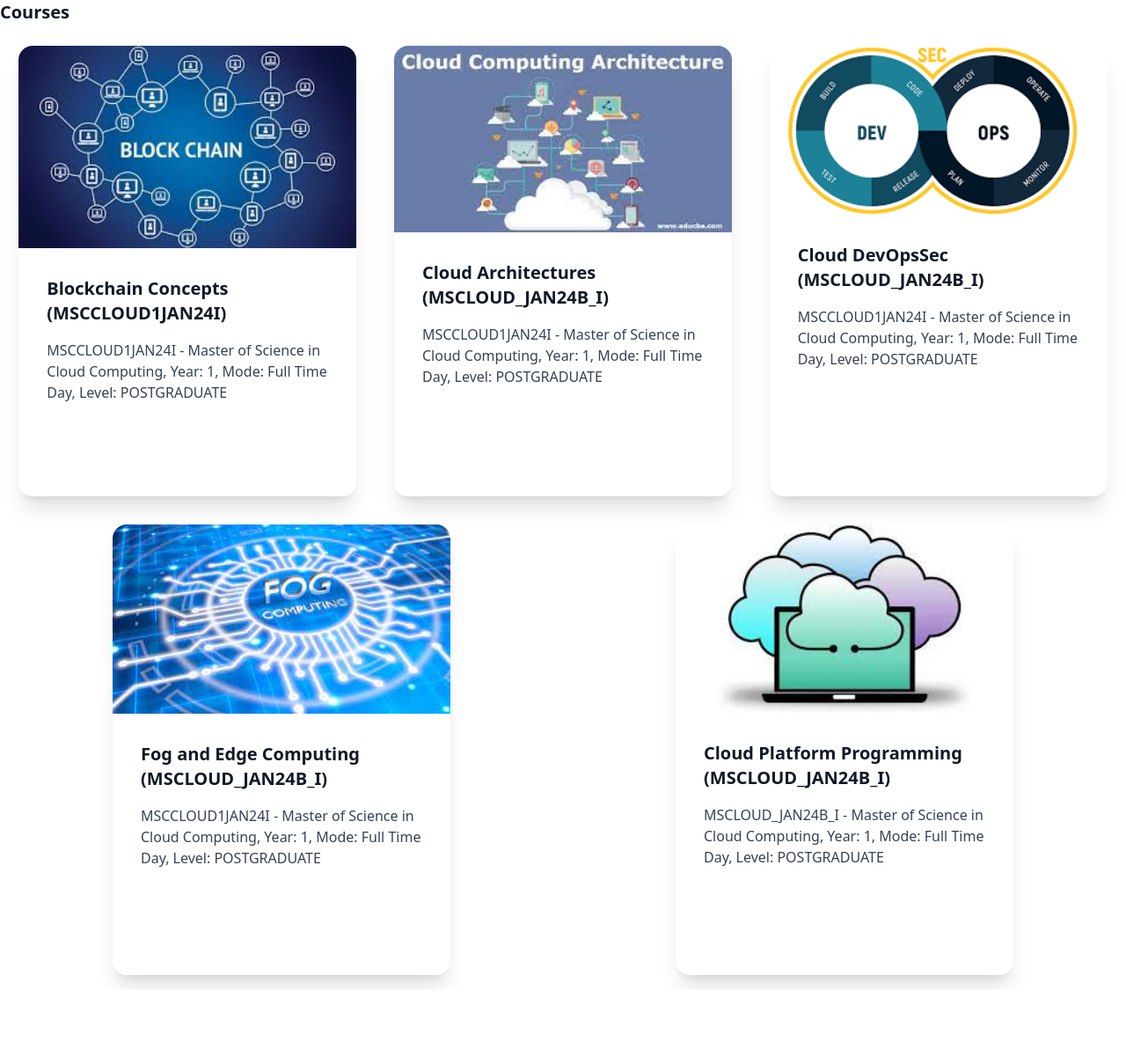
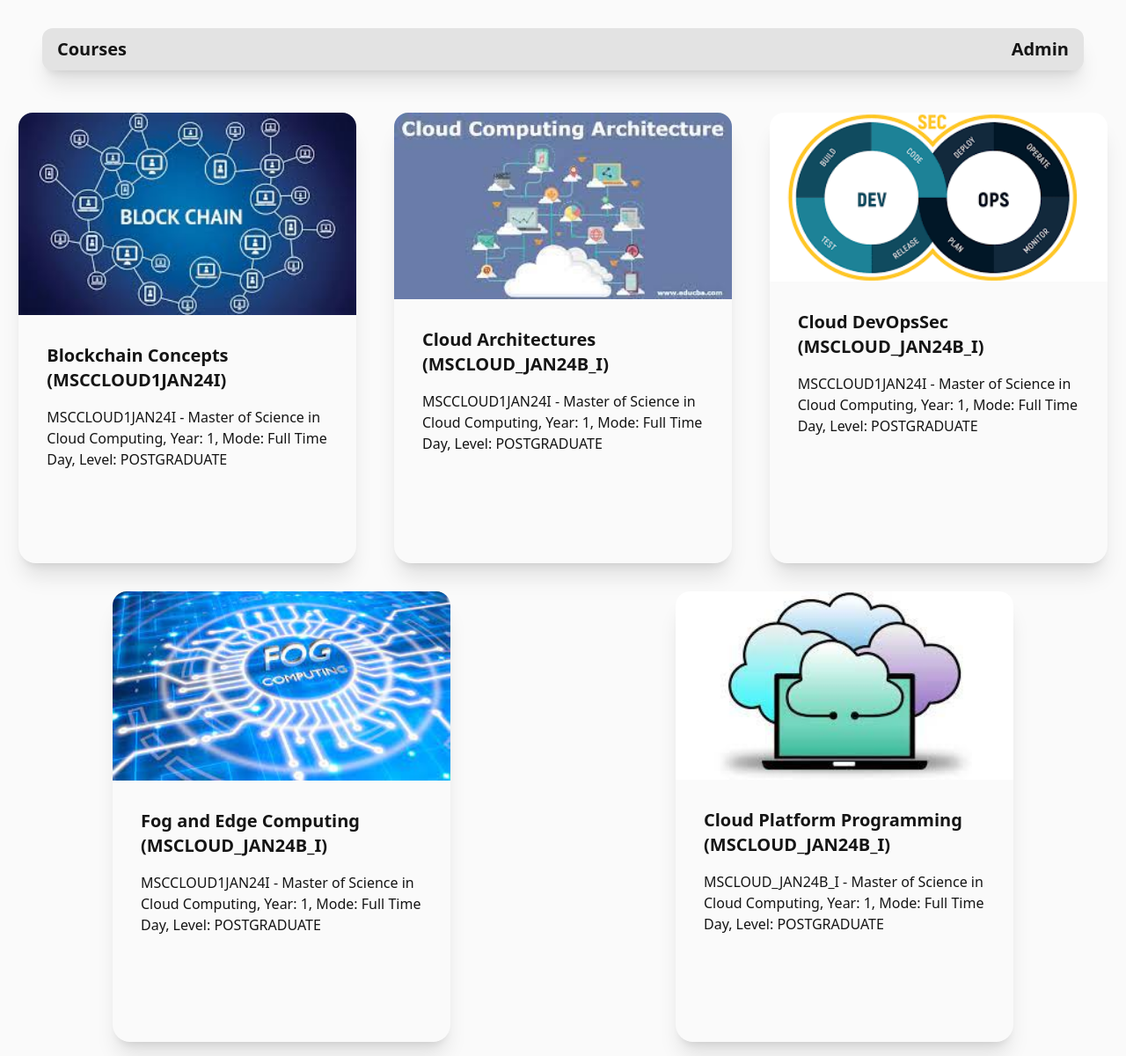
Before and after one commit to Utkarsh-NCI/x22229698-devops, a Django app: page / in a window 1280 px wide. Shown: the whole page at 88% size. Before the commit the page ends 1123 px from the top, so only its background shows below. Run offline with Django 4.2, Linux system fonts and the light colour scheme; data comes from the database, SQL or seed files in the repository; both versions use the stored data as it was after the commit; some libraries are stand-ins or nearby versions.

Commit message:
Added nav bar and UI changes

```diff
--- a/modules/templates/modules/base.html
+++ b/modules/templates/modules/base.html
@@ -1,5 +1,5 @@
 <!DOCTYPE html>
-<html lang="en">
+<html lang="en" data-theme="acid">
 <head>
     <meta charset="UTF-8">
     <meta http-equiv="X-UA-Compatible" content="IE=edge">
@@ -12,7 +12,7 @@
 </head>
 <body>
 
-    <div class="flex flex-col bg-white flex-1">
+    <div class="flex flex-col flex-auto min-h-screen">
         {% block content %}
         {% endblock %}
     </div>
--- a/modules/templates/modules/index.html
+++ b/modules/templates/modules/index.html
@@ -1,8 +1,15 @@
 {% extends "modules/base.html" %}
 
 {% block content %}
-
-<h1 class="card-title text-gray-900 font-bold text-xl mb-2">Courses</h1>
+<div class="flex flex-col">
+<div class="flex bg-base-200 flex-row rounded-xl mx-12 my-8 shadow-xl">
+  <div class="flex-1">
+    <a class="btn btn-ghost text-xl" href="/">Courses</a>
+  </div>
+  <div class="flex-none">
+    <a class="btn btn-ghost text-xl" href="/admin">Admin</a>
+  </div>
+</div>
 
 <div class="flex flex-wrap justify-around" >
 
@@ -11,14 +18,14 @@
         <div class="flex card w-96 h-[32rem] bg-base shadow-xl mt-4 mb-4 opacity-100 transition duration-300 ease-in-out hover:opacity-80 cursor-pointer" onclick="">
             <div class="flex-1 rounded-t-2xl">
             <img src="{{ MEDIA_URL }}{{ module.image }}" class="w-full object-cover rounded-t-2xl flex-1"/>
-            <div class="card-body flex self-end flex-col">
-                <h2 class="card-title text-gray-900 font-bold text-xl mb-2">{{module.name}}</h2>
-                <p class="text-gray-700 text-base">{{module.description}}</p>
+            <div class="card-body flex self-end flex-col flex-1">
+                <h2 class="card-title mb-2">{{module.name}}</h2>
+                <p class=" text-base">{{module.description}}</p>
             </div>
             </div>
         </div>
     </a>
     {% endfor %}
 </div>
-
+</div>
 {% endblock content %}
--- a/modules/views.py
+++ b/modules/views.py
@@ -12,6 +12,9 @@ def show(request, module_id):
         module = Module.objects.get(pk=module_id)
     except Module.DoesNotExist:
         raise Http404("Module does not exist")
-    print(module.topic_set.all())
-    context = {'module':module}
+    topics =module.topic_set.all()
+    context = {
+        'module':module,
+        'topics':topics,
+    }
     return render(request, 'modules/module.html', context)
```
Also changed, not shown: modules/templates/modules/module.html (+13 -10 lines), db.sqlite3.
